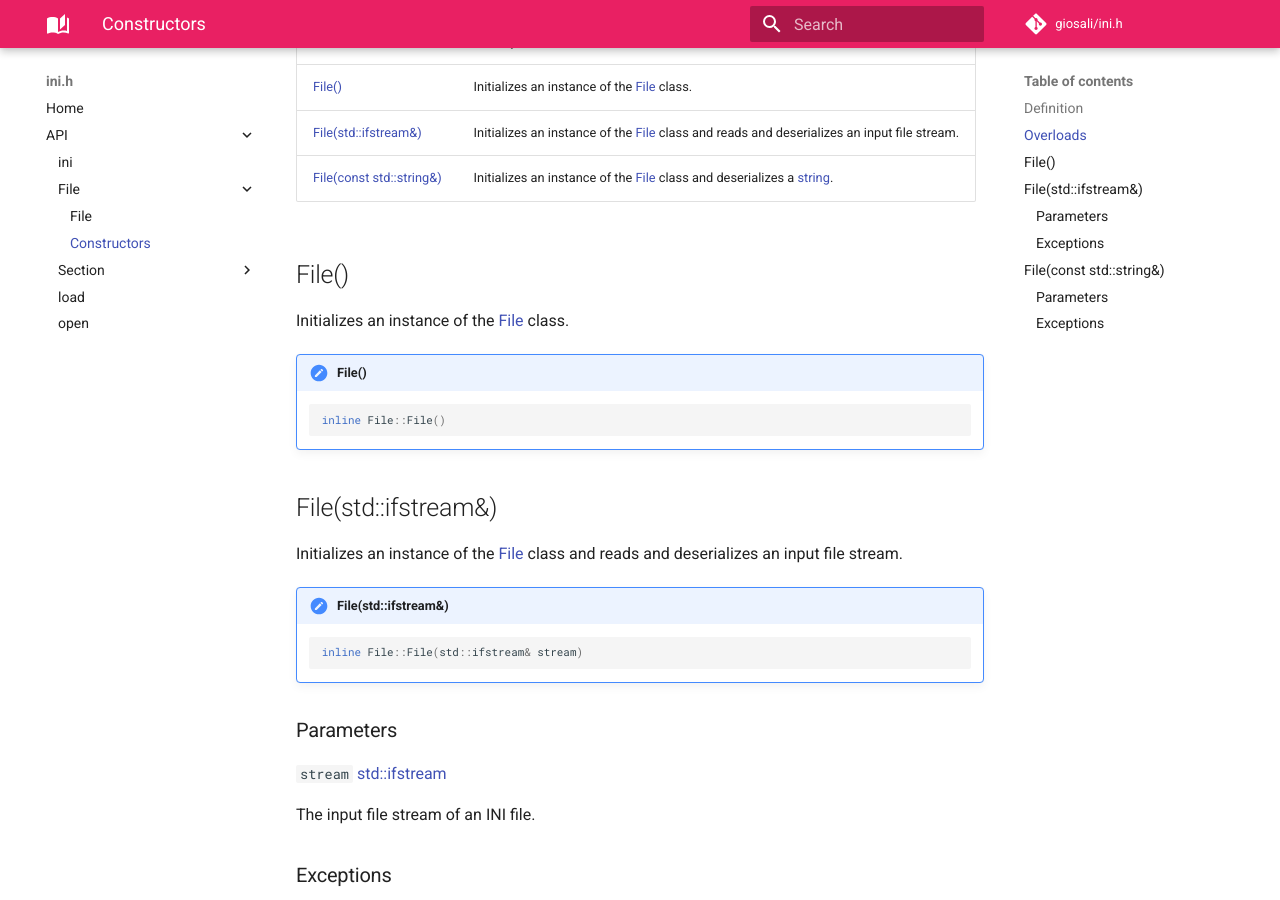
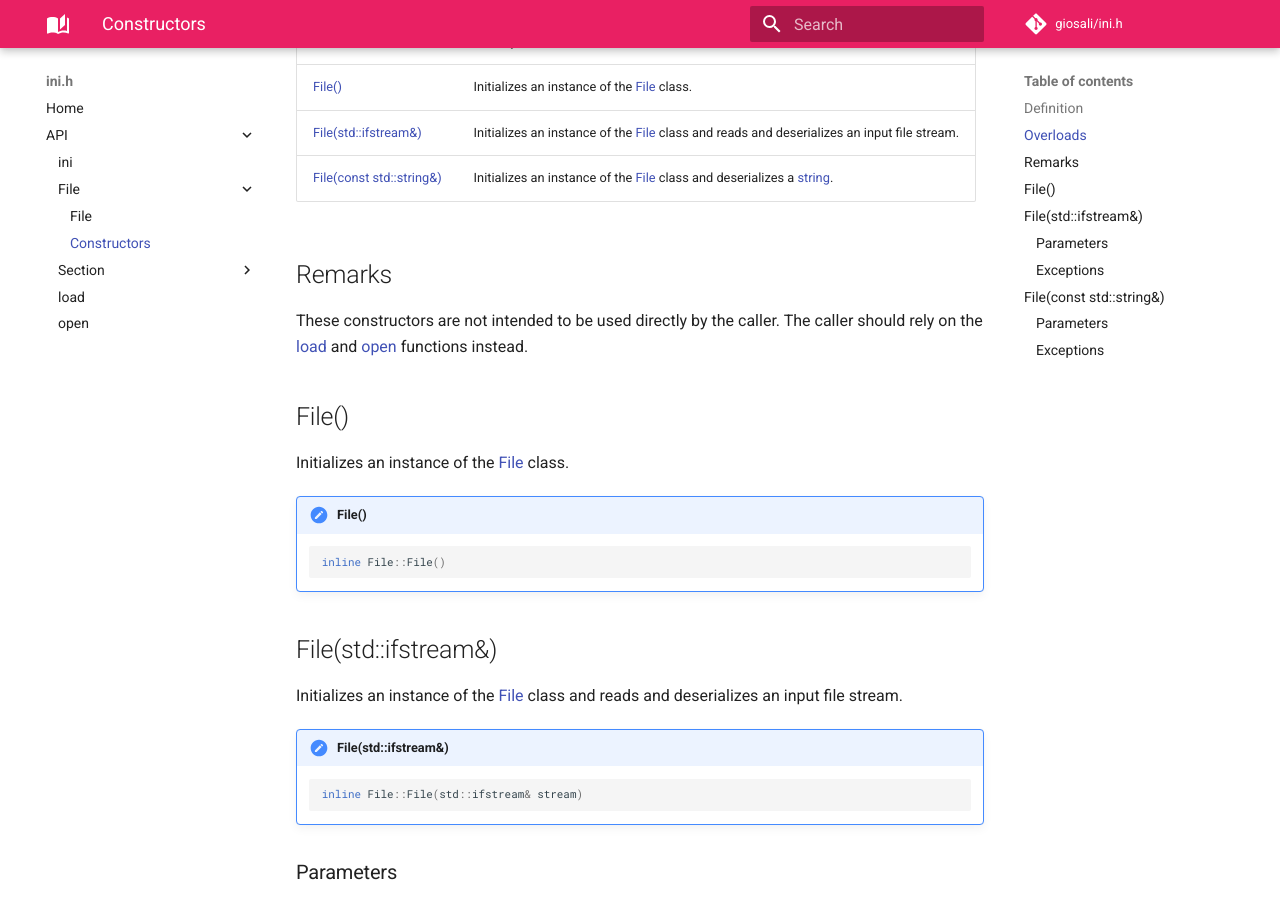
Before and after one commit to giosali/ini.h, an MkDocs documentation site: the page built from docs/api/file/constructors.md, in a window 1280 px wide and 900 px high, scrolled down 370 px. Built offline with MkDocs 1.6.1 and Material for MkDocs 9.7.7, drawn with Linux system fonts in a browser that asks for light colours; comment, search, counter and statistics services are not loaded.

Commit message:
Add remarks section

```diff
--- a/docs/api/file/constructors.md
+++ b/docs/api/file/constructors.md
@@ -13,6 +13,10 @@ Initializes an instance of the [File](file.md) class.
 | [File()](constructors.md#file) | Initializes an instance of the [File](file.md) class. |
 | [File(std::ifstream&)](constructors.md#filestdifstream) | Initializes an instance of the [File](file.md) class and reads and deserializes an input file stream. |
 | [File(const std::string&)](constructors.md#fileconst-stdstring) | Initializes an instance of the [File](file.md) class and deserializes a [string](https://en.cppreference.com/w/cpp/string/basic_string). |
+
+## Remarks
+
+These constructors are not intended to be used directly by the caller. The caller should rely on the [load](../load.md) and [open](../open.md) functions instead.
 
 ## File()
 
```
